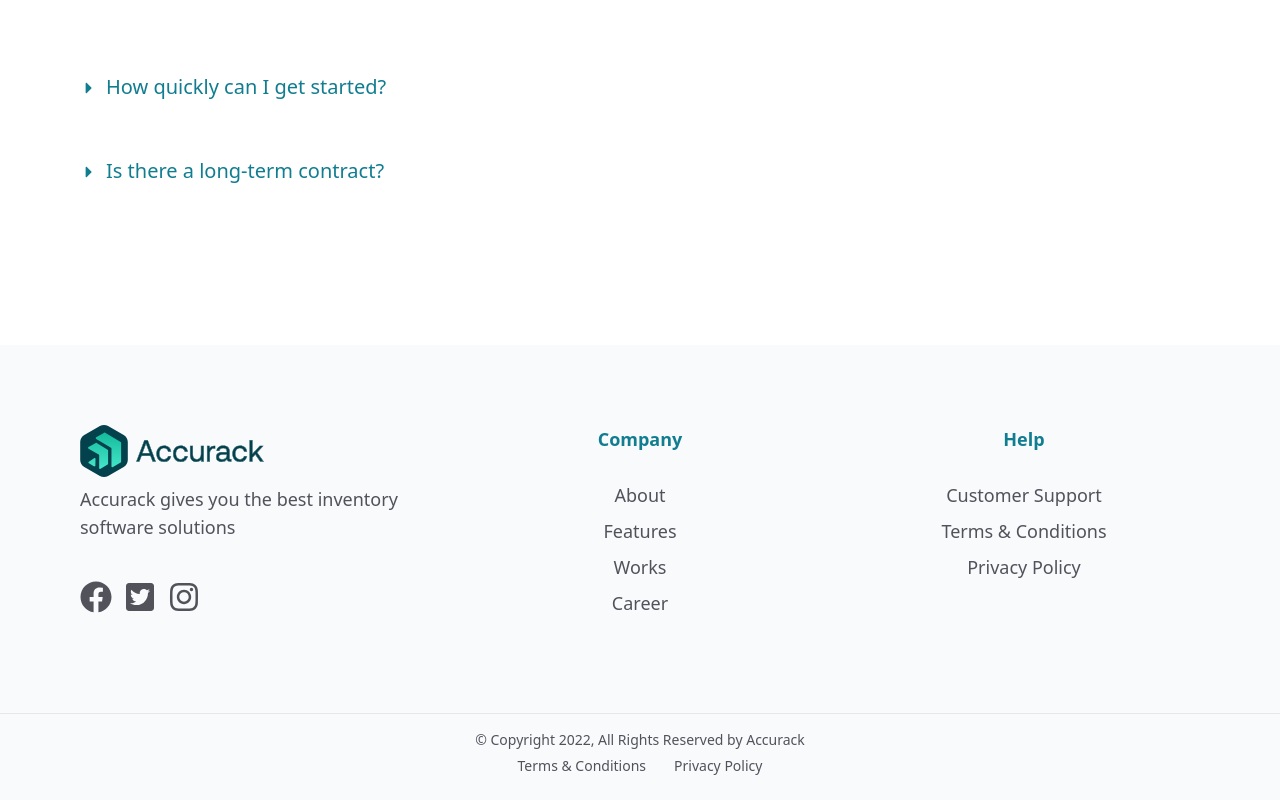
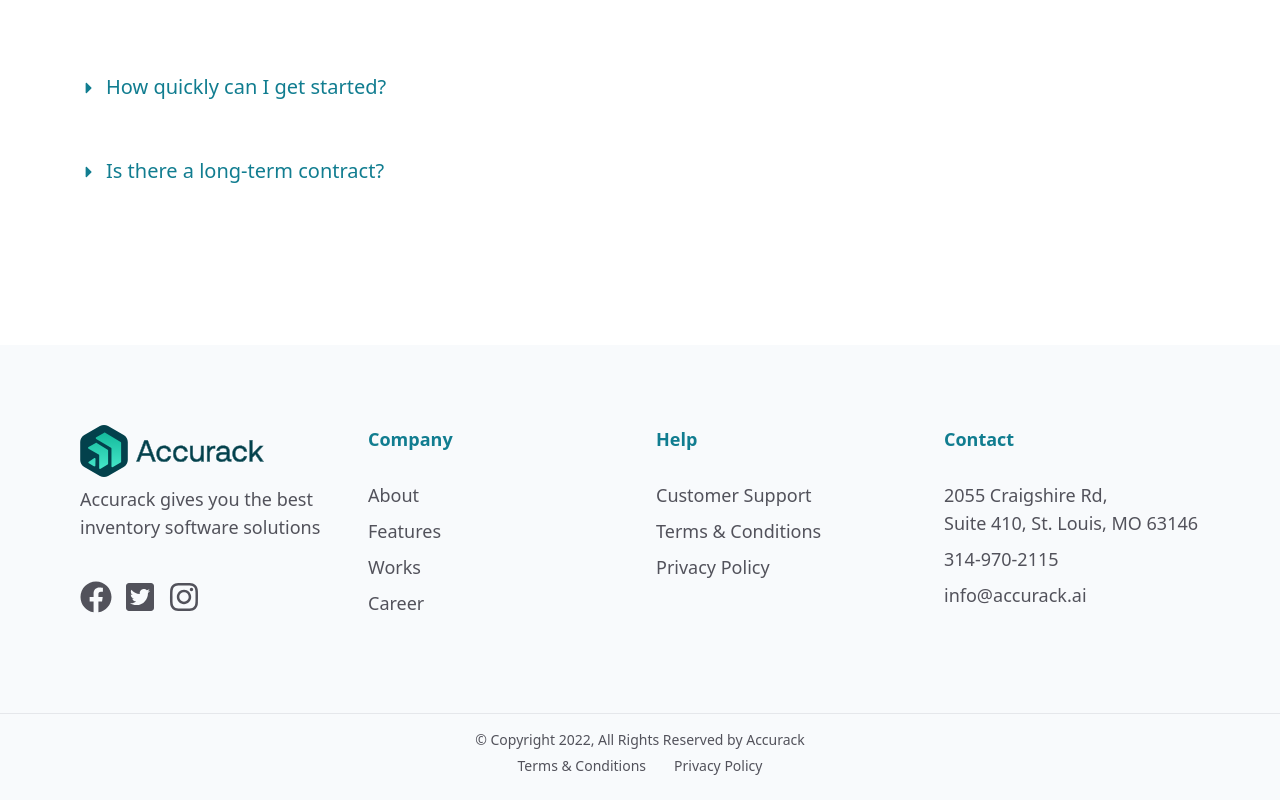
Before and after one commit to Innova-360/Accurack_Web_FrontEnd, a React (Vite) app: page / in a window 1280 px wide. Shown: the part 8135-8935 px from the top of the page. Built offline with nearby package versions, Linux system fonts and the light colour scheme; no server answers.

Commit message:
Footer made - Abdulwaris

```diff
--- a/src/components/LandingPageComponents/Footer.tsx
+++ b/src/components/LandingPageComponents/Footer.tsx
@@ -30,7 +30,7 @@ function Footer() {
 
             {/* Footer Bottom */}
             <div className="bg-[#F8FAFC] text-[#52525B] pb-6 mt-10 md:text-lg">
-                <div className="max-w-6xl mx-auto px-4 grid grid-cols-1 md:grid-cols-3 gap-8 text-center md:text-center">
+                <div className="max-w-6xl mx-auto px-4 grid grid-cols-1 md:grid-cols-4 gap-8 text-center md:text-center">
                     {/* Logo */}
                     <div className="flex flex-col items-center md:items-start">
                         <div className="flex justify-center md:justify-start items-center space-x-2 mb-2">
@@ -47,26 +47,41 @@ function Footer() {
 
                     {/* Company */}
                     <div>
-                        <h3 className="font-semibold mb-7 text-[var(--primary-color)]">Company</h3>
+                        <h3 className="font-semibold mb-7 text-[var(--primary-color)] text-center md:text-left">Company</h3>
                         <ul className="space-y-2">
-                            <li><Link to="#">About</Link></li>
-                            <li><Link to="#">Features</Link></li>
-                            <li><Link to="#">Works</Link></li>
-                            <li><Link to="#">Career</Link></li>
+                            <li className="flex flex-col items-center md:items-start"><Link to="#">About</Link></li>
+                            <li className="flex flex-col items-center md:items-start"><Link to="#">Features</Link></li>
+                            <li className="flex flex-col items-center md:items-start"><Link to="#">Works</Link></li>
+                            <li className="flex flex-col items-center md:items-start"><Link to="#">Career</Link></li>
                         </ul>
                     </div>
 
                     {/* Help */}
                     <div>
-                        <h3 className="font-semibold mb-7 text-[var(--primary-color)]">Help</h3>
+                        <h3 className="font-semibold mb-7 text-[var(--primary-color)] text-center md:text-left">Help</h3>
                         <ul className="space-y-2">
-                            <li><Link to="#">Customer Support</Link></li>
-                            <li><a href="/terms" target="_blank">Terms & Conditions</a></li>
-                            <li><a href="/privacy-policy" target="_blank" rel="noopener noreferrer">Privacy Policy</a></li>
+                            <li className="flex flex-col items-center md:items-start"><Link to="#">Customer Support</Link></li>
+                            <li className="flex flex-col items-center md:items-start"><a href="/terms" target="_blank">Terms & Conditions</a></li>
+                            <li className="flex flex-col items-center md:items-start"><a href="/privacy-policy" target="_blank" rel="noopener noreferrer">Privacy Policy</a></li>
+                        </ul>
+                    </div>
+
+                    {/* Contact */}
+                    <div className="text-center md:text-left">
+                        <h3 className="font-semibold mb-7 text-[var(--primary-color)]">Contact</h3>
+                        <ul className="space-y-2">
+                            <li className="flex flex-col items-center md:items-start">
+                                2055 Craigshire Rd,<br />Suite 410, St. Louis, MO 63146
+                            </li>
+                            <li className="flex flex-col items-center md:items-start">
+                                314-970-2115
+                            </li>
+                            <li className="flex flex-col items-center md:items-start">
+                                info@accurack.ai
+                            </li>
                         </ul>
                     </div>
                 </div>
-
 
                 {/* Bottom copyright */}
                 <div className="text-center text-sm border-t border-gray-200 pt-4 mt-24 flex flex-col gap-1.5">
```
